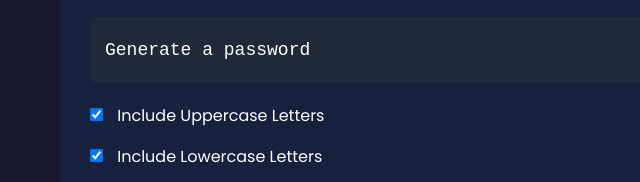
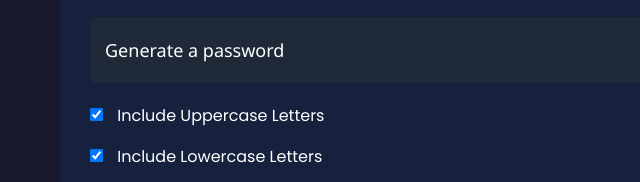
Before and after one commit to devWisz/Secure-Password, a plain HTML site: page index.html in a window 1280 px wide. Shown: the part 227-409 px from the top of the page, 0-640 px from the left. Drawn offline with Linux system fonts and the light colour scheme.

Commit message:
final push after some changes

```diff
--- a/styles.css
+++ b/styles.css
@@ -78,7 +78,7 @@ h2 {
 }
 
 #password {
-    font-family: 'Courier New', monospace;
+    font-family:'Segoe UI', Tahoma, Geneva, Verdana, sans-serif;
     font-size: 18px;
     word-break: break-all;
 }
```
Also changed, not shown: index.html (line endings or trailing spaces), script.js (line endings or trailing spaces), 1 other file.
